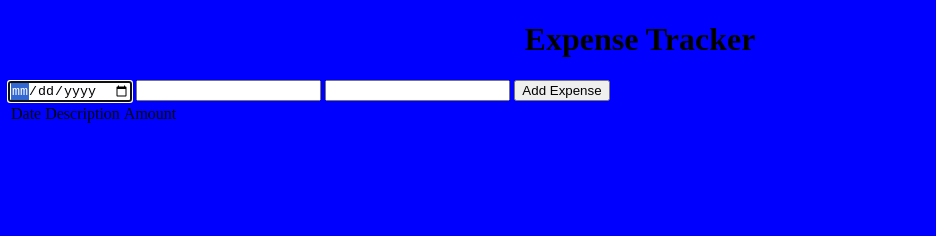
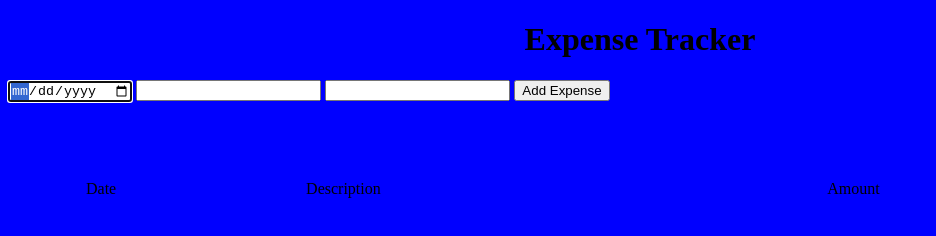
Before and after one commit to bcp2415/project_2, a plain HTML site: page index.html in a window 1280 px wide. Shown: the whole page, without its empty margins (0-936 px from the left). Drawn offline with Linux system fonts and the light colour scheme.

Commit message:
Brings commit up to date

```diff
--- a/main.css
+++ b/main.css
@@ -5,3 +5,13 @@ html {
 h1 {
   text-align: center;
 }
+
+input {
+  align-self: center;
+}
+
+#table {
+  table-layout: auto;
+  width: 100%;
+  padding: 75px;
+}
```
